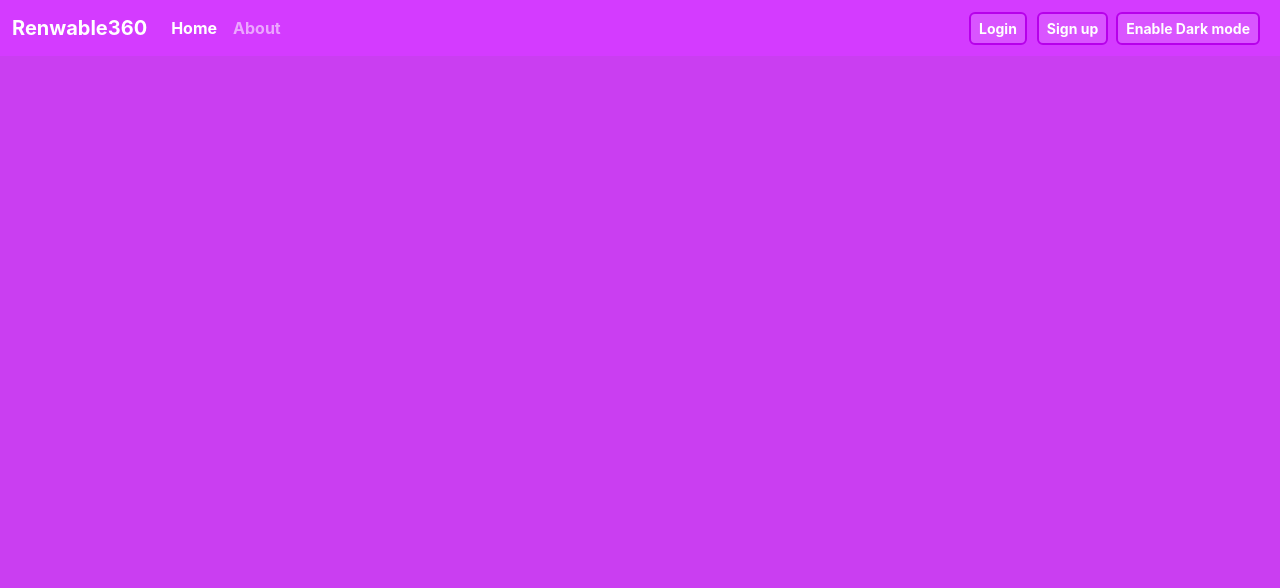
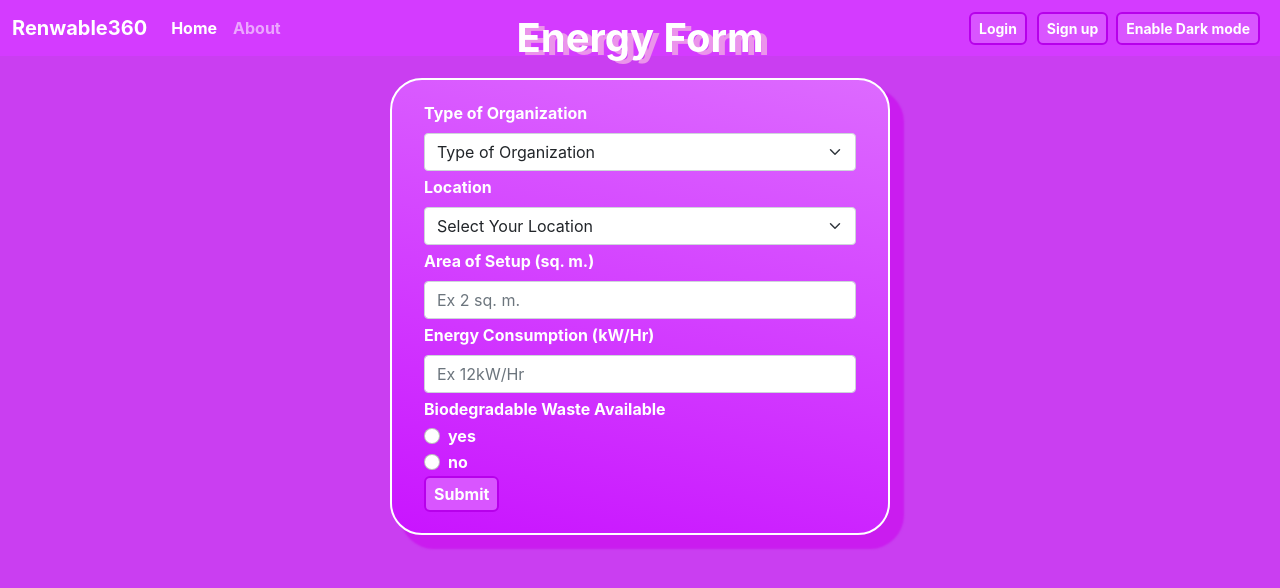
Before and after one commit to vinayakGarudi2002/hackathon-renewable360, a React (Create React App) app: page / in a window 1280 px wide. Shown: the top 588 px of the page. Built offline with nearby package versions, Linux system fonts and the light colour scheme.

Commit message:
modified:   src/App.js 	new file:   src/components/ConsumerForm.js 	modified:   src/components/Home.js 	new file:   src/context/consumer/ConsumerState.js 	new file:   src/context/consumer/consumercontext.js

```diff
--- a/src/App.js
+++ b/src/App.js
@@ -11,6 +11,7 @@ import Signup from './components/Signup';
 import Login from './components/Login';
 import BgContext from './context/Bg';
 import { useContext, useEffect, useState } from 'react';
+import ConsumerState from './context/consumer/ConsumerState';
 // import setBodyColor from './setBodyColor'
 
 function App() {
@@ -29,6 +30,7 @@ function App() {
 
 
   return (
+    <ConsumerState>
     <NoteState>
     <AlertContext>
    <BgContext>
@@ -55,7 +57,7 @@ function App() {
     </BgContext>
     </AlertContext>
     </NoteState>
-
+    </ConsumerState>
   );
 }
 
--- /dev/null
+++ b/src/components/ConsumerForm.js
@@ -0,0 +1,199 @@
+import React, { useState ,useContext,useEffect} from "react";
+import { useNavigate } from "react-router-dom";
+import { alertContext } from "../context/Alert/AlertContext";  //----alert
+import { bgContext } from '../context/Bg';
+import consumercontext from "../context/consumer/consumercontext";
+import "./Style.css"
+const ConsumerForm = () => {
+const {toSetAlerts}=useContext(alertContext);   // ----alert
+const {bgColor}=useContext(bgContext);
+const {addData}=useContext(consumercontext);
+
+
+const [biostate , setBiostate]=useState(0);
+
+
+
+
+
+  let navigate = useNavigate();
+  const host = "http://localhost:5000"
+  // const [ typeUser , setTypeUser]=useState("")
+  const [EnergyForm, setEnergyForm] = useState({
+    type_of_organisation:"",
+    location:"",
+    area_of_setup:"",
+    bio_waste_volume:"0",
+    energy_consumption:""
+
+  });
+
+  // const [password,setPassword]=useState("");
+
+  const EnergyFormChange = (e) => {
+    setEnergyForm((prevState) => {
+      return {
+        ...prevState,
+        [e.target.name]: [e.target.value].toString(),
+
+      };
+    });
+  };
+
+  const handleSubmit=async (e)=>{
+    e.preventDefault();
+    const status= await addData(EnergyForm);
+
+
+    if(status){
+      console.log(status)
+      toSetAlerts("visible","Data Added Success Fully","success")    //...alert
+    }else{
+      toSetAlerts("visible","Some Error Ocurred Try Later","danger")    //...alert
+    }
+
+    }
+
+  return (
+    <div className={"container signUp-container  "} >
+    <h1 className={"text-center my-2 login_signupForm"} style={{textShadow:`${bgColor.formText}`}}>Energy Form</h1>
+     <div className="form-signUp my-2" style={{backgroundImage:`${bgColor.formBack}`,
+     boxShadow:`${bgColor.formBox}`}}>
+     <form onSubmit={(e)=>{
+            handleSubmit(e)
+        }}>
+    <div className="mb-1">
+    <label htmlFor="type_of_organisation" className="form-label" >
+          Type of Organization
+          </label>
+          <select class="form-select" aria-label="Default select example"  name="type_of_organisation" onChange={(e) => {
+              EnergyFormChange(e);
+            }} >
+  <option selected>Type of Organization</option>
+  <option value="Home">Home</option>
+  <option value="Shop">Shop</option>
+  <option value="Hospital">Hospital</option>
+</select>
+    </div>
+
+    <div className="mb-1">
+    <label htmlFor="location" className="form-label">
+          Location
+          </label>
+          <select class="form-select" aria-label="Default select example"  name="location" onChange={(e) => {
+              EnergyFormChange(e);
+            }} >
+  <option selected>Select Your Location</option>
+  <option value="Mumbai">Mumbai</option>
+  <option value="Kolkata2">Kolkata</option>
+  <option value="Delhi">Delhi</option>
+</select>
+    </div>
+    <div className="mb-1">
+          <label htmlFor="location" className="form-label">
+          Area of Setup (sq. m.)
+          </label>
+          <input
+          required
+            type="text"
+            className="form-control"
+            name="area_of_setup"
+            id="area_of_setup"
+            aria-describedby="emailHelp"
+            placeholder="Ex 2 sq. m."
+            value={EnergyForm.area_of_setup}
+            onChange={(e) => {
+              EnergyFormChange(e);
+            }}
+          />
+        </div>
+        <div className="mb-1">
+          <label htmlFor="location" className="form-label">
+          Energy Consumption (kW/Hr)
+          </label>
+          <input
+          required
+            type="text"
+            className="form-control"
+            name="energy_consumption"
+            id="energy_consumption"
+            aria-describedby="emailHelp"
+            placeholder="Ex 12kW/Hr"
+            value={EnergyForm.energy_consumption}
+            onChange={(e) => {
+              EnergyFormChange(e);
+            }}
+          />
+        </div>
+
+
+        <div>
+        <div className="signup-type">Biodegradable Waste Available</div>
+<div className="form-check">
+  <input className="form-check-input" type="radio" name="typeUser" id="typeUser"   value={"true"}
+            onClick={(e) => {
+              setBiostate(1);
+            }}/>
+  <label className="form-check-label" for="flexRadioDefault1">
+    yes
+  </label>
+</div>
+<div className="form-check">
+  <input className="form-check-input" type="radio" name="typeUser" id="typeUser"   value={"false"}
+            onClick={(e) => {
+              setBiostate(0);
+            }}/>
+  <label className="form-check-label" for="flexRadioDefault2">
+    no
+  </label>
+</div>
+
+<div className="degradableVolume">
+
+{
+  biostate ? <div className="mb-1">
+          <label htmlFor="location" className="form-label">
+          Bioderadable Volume (per/day- m. cube.)
+          </label>
+          <input
+          required
+            type="text"
+            className="form-control"
+            name="bio_waste_volume"
+            id="bio_waste_volume"
+            aria-describedby="emailHelp"
+            placeholder="Ex 12"
+            value={EnergyForm.bio_waste_volume}
+            onChange={(e) => {
+              EnergyFormChange(e);
+            }}
+          />
+
+        </div>
+
+         : ""
+}
+</div>
+        </div>
+
+
+        {/* <div className="mb-1 form-check">
+          <input
+            type="checkbox"
+            className="form-check-input"
+            id="exampleCheck1"
+          />
+          <label className="form-check-label" htmlFor="exampleCheck1">
+            Check me out
+          </label>
+        </div> */}
+        <button type="submit" className="btn form-btn" >
+          Submit
+        </button>
+      </form>
+     </div>
+    </div>
+  );
+};
+
+export default ConsumerForm;;
--- a/src/components/Home.js
+++ b/src/components/Home.js
@@ -1,4 +1,5 @@
 import React from "react";
+import ConsumerForm from "./ConsumerForm";
 import Notes from "./Notes";
 
 
@@ -14,7 +15,7 @@ const Home = () => {
 
 
  {/* <Notes/> */}
-
+<ConsumerForm/>
     </div>
   );
 };
--- /dev/null
+++ b/src/context/consumer/ConsumerState.js
@@ -0,0 +1,52 @@
+import consumercontext from "./consumercontext";
+// import { alertContext } from "../Alert/AlertContext"; // Alert
+
+const ConsumerState = (props) => {
+
+  // const alertcontext = useContext(alertContext);   // alert
+
+  const host = "http://localhost:5000";
+
+
+  const addData = async (addingData) => {
+    const {type_of_organisation,location,area_of_setup,bio_waste_generated,bio_waste_volume,energy_consumption} = addingData;
+
+    try {
+      const response = await fetch(`${host}/api/consumer/consumerdata`, {
+        method: "POST",
+        headers: {
+          "Content-Type": "application/json",
+          mode: "cors",
+          "auth-token":
+            localStorage.getItem('token'),
+        },
+        body: JSON.stringify({type_of_organisation,location,area_of_setup,bio_waste_generated,bio_waste_volume,energy_consumption}),
+      });
+      const data = await response.json();
+      if (response.status === 200) {
+
+        return true;
+      } else {
+        console.log("false")
+
+        return false;
+      }
+    } catch (err) {
+      console.log("err")
+
+      console.error(err);
+
+      return false;
+    }
+  };
+
+  return (
+    <consumercontext.Provider
+      value={{addData}}
+    >
+      {props.children}
+    </consumercontext.Provider>
+  );
+};
+
+export default ConsumerState;
--- /dev/null
+++ b/src/context/consumer/consumercontext.js
@@ -0,0 +1,5 @@
+import { createContext } from "react";
+
+const consumercontext = createContext();
+
+export default consumercontext;
```
